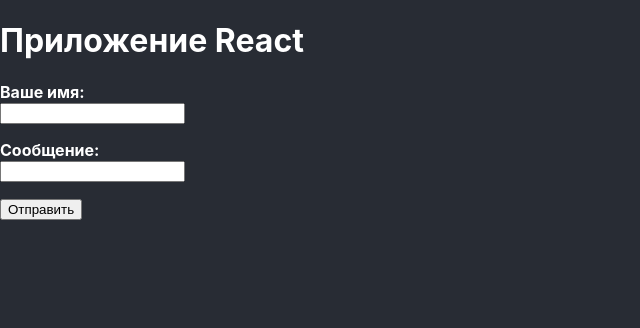
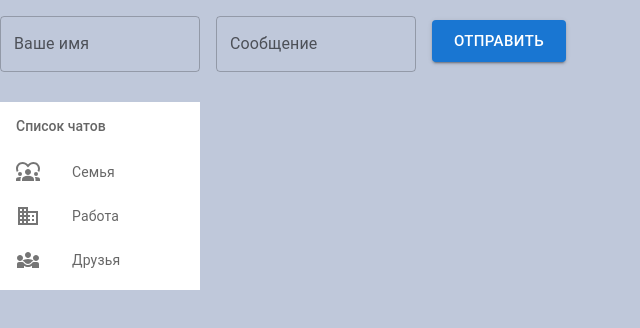
Before and after one commit to Mariya-art/react-project, a React (Create React App) app: page / in a window 1280 px wide. Shown: the top 328 px of the page, without its empty margins (0-640 px from the left). Built offline with nearby package versions, Linux system fonts and the light colour scheme.

Commit message:
add chatList and Material-UI design

```diff
--- a/package.json
+++ b/package.json
@@ -3,12 +3,18 @@
   "version": "0.1.0",
   "private": true,
   "dependencies": {
+    "@emotion/react": "^11.10.4",
+    "@emotion/styled": "^11.10.4",
+    "@mui/icons-material": "^5.10.6",
+    "@mui/material": "^5.10.6",
+    "@mui/styled-engine-sc": "^5.10.6",
     "@testing-library/jest-dom": "^5.16.5",
     "@testing-library/react": "^13.4.0",
     "@testing-library/user-event": "^13.5.0",
     "react": "^18.2.0",
     "react-dom": "^18.2.0",
     "react-scripts": "5.0.1",
+    "styled-components": "^5.3.5",
     "web-vitals": "^2.1.4"
   },
   "scripts": {
--- a/src/App.css
+++ b/src/App.css
@@ -18,7 +18,7 @@
 }
 
 .author {
-  color: #61dafb;
+  color: #464c57;
 }
 
 .text {
--- a/src/App.js
+++ b/src/App.js
@@ -1,41 +1,107 @@
 import './App.css';
 import React, { useState, useEffect } from 'react';
+import { Button, Grid, List, ListItemButton, ListItemIcon, ListItemText, ListSubheader, TextField } from '@mui/material';
+import { Business, Diversity1, Diversity3 } from '@mui/icons-material';
 
 function App() {
-  const [state, setState] = useState(null);
   const [message, setMessage] = useState('');
   const [author, setAuthor] = useState('');
   const [messageList, setMessageList] = useState([]);
-  const [hasAuthor, setHasAuthor] = useState(false);
+  const [chatList, setChatList] = useState([
+    {
+      id: 1,
+      title: 'Семья',
+      icon: <Diversity1 />,
+    },
+    {
+      id: 2,
+      title: 'Работа',
+      icon: <Business />,
+    },
+    {
+      id: 3,
+      title: 'Друзья',
+      icon: <Diversity3 />,
+    },
+  ]);
+
+  const handleSubmit = (e) => {
+    e.preventDefault();
+    setMessageList(prevState => [...prevState, {
+      id: prevState.length + 1,
+      text: message,
+      author: author,
+    }]);
+    setAuthor('');
+    setMessage('');
+  }
 
   useEffect(() => {
-    if(hasAuthor) {
     setTimeout(() => {
-        setState(messageList.push({id: messageList.length+1, text: 'Привет, ' + author, author: 'Робот'}));
+      botAnswer();
     }, 1000);
+  }, [messageList])
+
+  function botAnswer() {
+    let lastMessage = messageList[messageList.length - 1];
+    if(lastMessage && lastMessage.author && lastMessage.author !== 'Робот') {
+      setMessageList(prevState => [...prevState, {
+        id: prevState.length + 1,
+        text: 'Привет, ' + lastMessage.author,
+        author: 'Робот',
+      }]);
     }
-    setHasAuthor(false);
-  }, [hasAuthor])
+  }
 
   return (
     <div className="App">
-      <h1>Приложение React</h1>
+      <form onSubmit={handleSubmit}>
+        <Grid container spacing={2}>
+          <Grid item xs={2}>
+            <TextField
+              label='Ваше имя'
+              variant='outlined'
+              margin='normal'
+              value={author}
+              onChange={(e) => setAuthor(e.target.value)}
+            />
+          </Grid>
+          <Grid item xs={2}>
+            <TextField
+              label='Сообщение'
+              variant='outlined'
+              margin='normal'
+              value={message}
+              onChange={(e) => setMessage(e.target.value)}
+            /><br />
+          </Grid>
+          <Grid item xs={2}>
+            <br />
+            <Button type='submit' variant='contained' size='large'>Отправить</Button><br /><br />
+          </Grid>
+        </Grid>
+      </form><br />
 
-      <p><b>Ваше имя:</b><br />
-        <input value={author} onChange={(e) => setAuthor(e.target.value)}/>
-      </p>
-      <p><b>Сообщение:</b><br />
-        <input value={message} onChange={(e) => setMessage(e.target.value)}/>
-      </p>
-      <button onClick={() => {
-        if (author !== '') {
-          setHasAuthor(true);
-        } else {
-          setHasAuthor(false);
-        }
-        setState(messageList.push({id: messageList.length+1, text: message, author: author}));
-      }}>Отправить</button>
-
+      <Grid container spacing={2}>
+        <Grid item xs={2}>
+          <List
+            sx={{ width: '100%', maxWidth: 360, bgcolor: 'background.paper' }}
+            component="nav"
+            subheader={<ListSubheader component="div">Список чатов</ListSubheader>}
+          >
+            {chatList.map((item) => {
+              return(
+                <ListItemButton key={item.id}>
+                  <ListItemIcon>
+                    {item.icon}
+                  </ListItemIcon>
+                  <ListItemText secondary={item.title} />
+                </ListItemButton>
+              )}
+            )}
+          </List>
+        </Grid>
+        <Grid item xs={8}>
           {messageList.map((item) => {
             return(
               <div key={item.id}>
@@ -43,6 +109,8 @@
               </div>
             )}
           )}
+        </Grid>
+      </Grid>
     </div>
   );
 }
--- a/src/index.css
+++ b/src/index.css
@@ -5,7 +5,7 @@
     sans-serif;
   -webkit-font-smoothing: antialiased;
   -moz-osx-font-smoothing: grayscale;
-  background-color: #282c34;
+  background-color: #bfc8da;
   color: white;
 }
 
```
Also changed, not shown: src/logo.svg (deleted), 1 other file (tests, documents, lock files or other folders). Lines whose indentation alone changed are shown as unchanged.
